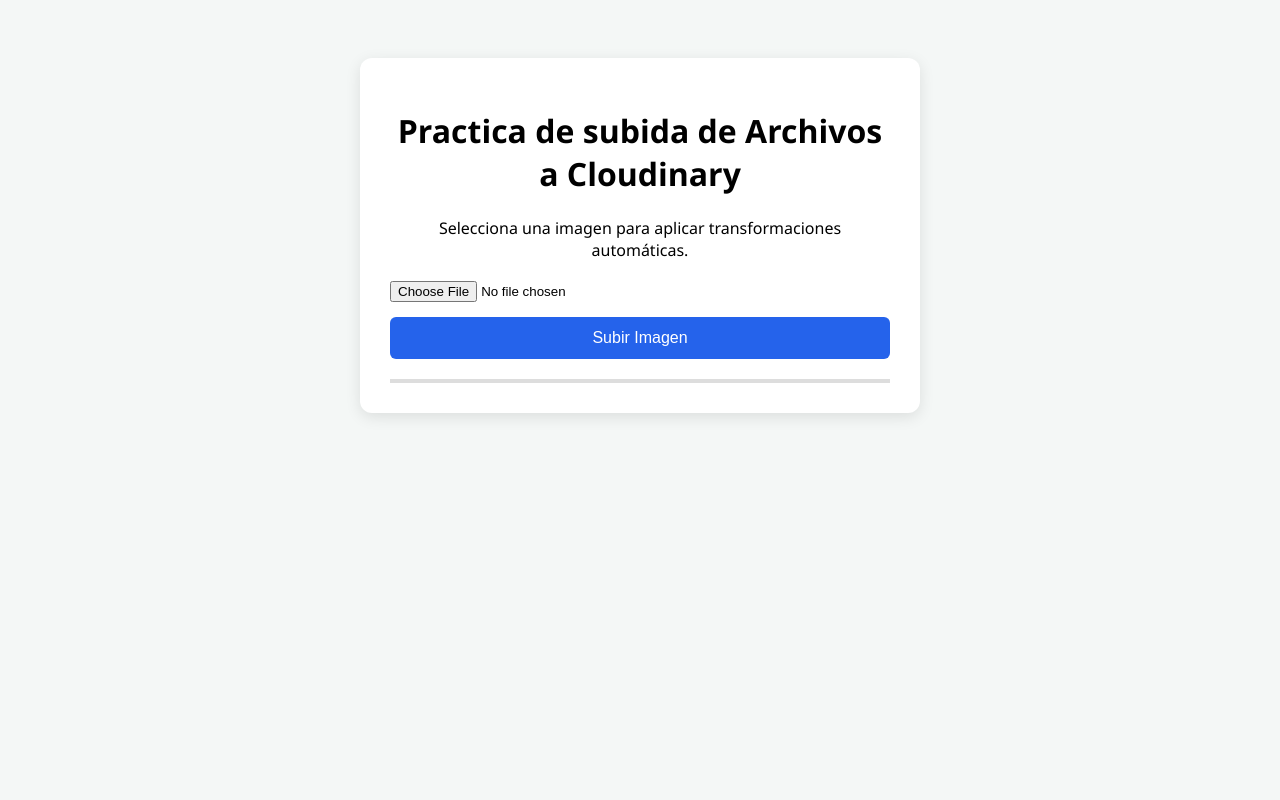
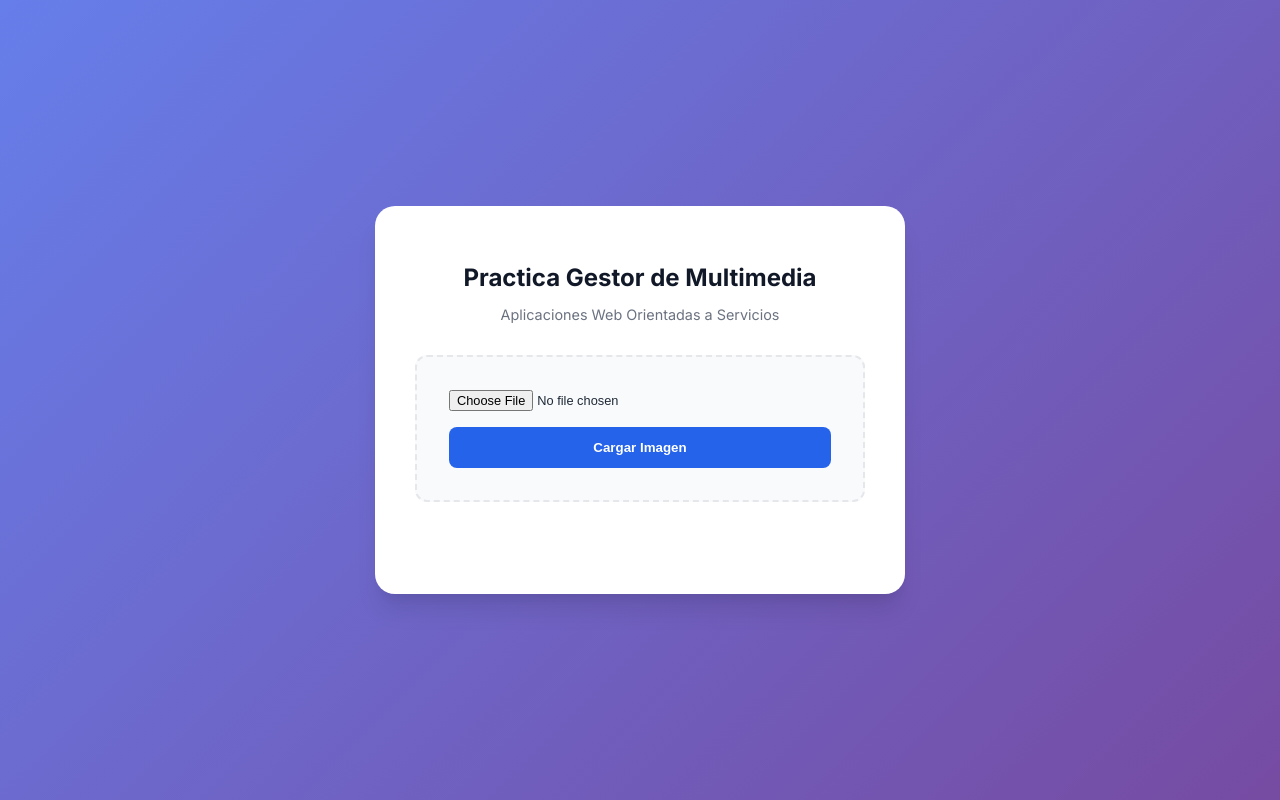
Before and after one commit to GabriielGamez/Aplicaciones-web-orientadas-a-servicios, a PHP site: page /cloudinmary/index.html in a window 1280 px wide. Run offline with PHP 8.4, Linux system fonts and the light colour scheme.

Commit message:
update files

```diff
--- a/cloudinmary/index.html
+++ b/cloudinmary/index.html
@@ -7,32 +7,34 @@
     <title>Práctica Cloudinary </title>
     <link rel="stylesheet" href="/cloudinmary/styles.css">
 </head>
+<body>
+    <main class="container">
+        <header>
+            <h1>Practica Gestor de Multimedia</h1>
+            <p>Aplicaciones Web Orientadas a Servicios</p>
+        </header>
 
-<body>
-    <div class="container">
-        <h1>Practica de subida de Archivos a Cloudinary</h1>
-        <p>Selecciona una imagen para aplicar transformaciones automáticas.</p>
+        <section class="upload-section">
+            <div class="input-group">
+                <input type="file" id="inputfile" accept="image/*">
+            </div>
+            <button id="btnSubir">Cargar Imagen</button>
+        </section>
 
-        <div class="upload-section">
-            <input type="file" id="inputfile" accept="image/*">
-            <button id="btnSubir">Subir Imagen</button>
-        </div>
+        <section id="ver">
+            <p id="textoSubir"></p>
 
-        <div id="ver">
-            <p id="textoSubir"></p>
             <div id="spinner" class="loader" style="display: none;"></div>
 
-            <button id="btnReiniciar" style="display: none; background-color: #10b981; margin-top: 10px;">
+            <button id="btnReiniciar" style="display: none;">
                 Subir otra imagen
             </button>
 
             <div class="image-container">
                 <img id="imagen" src="" alt="">
             </div>
-        </div>
-    </div>
-
+        </section>
+    </main>
     <script src="/cloudinmary/main.js"></script>
 </body>
-
 </html>
--- a/cloudinmary/styles.css
+++ b/cloudinmary/styles.css
@@ -1,60 +1,112 @@
+@import url('https://fonts.googleapis.com/css2?family=Inter:wght@400;600;700&display=swap');
+:root {
+    --primary: #2563eb;
+    --primary-hover: #1d4ed8;
+    --success: #10b981;
+    --bg-gradient: linear-gradient(135deg, #667eea 0%, #764ba2 100%);
+    --text-dark: #1f2937;
+}
+
 body {
-    font-family: 'Segoe UI', Tahoma, Geneva, Verdana, sans-serif;
+    font-family: 'Inter', sans-serif;
+    background: var(--bg-gradient);
+    min-height: 100vh;
     display: flex;
+    align-items: center;
     justify-content: center;
-    padding-top: 50px;
-    background-color: #f4f7f6;
+    margin: 0;
+    color: var(--text-dark);
 }
+
 .container {
-    background: white;
-    padding: 30px;
+    background: #ffffff;
+    padding: 2.5rem;
+    border-radius: 20px;
+    box-shadow: 0 20px 25px -5px rgba(0, 0, 0, 0.1), 0 10px 10px -5px rgba(0, 0, 0, 0.04);
+    text-align: center;
+    max-width: 450px;
+    width: 90%;
+}
+
+h1 {
+    font-size: 1.5rem;
+    font-weight: 700;
+    margin-bottom: 0.5rem;
+    color: #111827;
+}
+
+p {
+    font-size: 0.9rem;
+    color: #6b7280;
+    margin-bottom: 2rem;
+}
+
+.upload-section {
+    border: 2px dashed #e5e7eb;
     border-radius: 12px;
-    box-shadow: 0 4px 15px rgba(0,0,0,0.1);
-    text-align: center;
-    max-width: 500px;
+    padding: 2rem;
+    background: #f9fafb;
+    transition: all 0.3s ease;
+}
+
+.upload-section:hover {
+    border-color: var(--primary);
+}
+
+input[type="file"] {
     width: 100%;
+    margin-bottom: 1rem;
+    font-size: 0.8rem;
 }
-.upload-section {
-    margin: 20px 0;
-    display: flex;
-    flex-direction: column;
-    gap: 15px;
+
+button {
+    width: 100%;
+    padding: 0.8rem;
+    border: none;
+    border-radius: 8px;
+    font-weight: 600;
+    cursor: pointer;
+    transition: transform 0.2s, background 0.3s;
 }
-button {
-    background-color: #2563eb;
+
+#btnSubir {
+    background-color: var(--primary);
     color: white;
-    padding: 12px;
-    border: none;
-    border-radius: 6px;
-    cursor: pointer;
-    font-size: 16px;
-    transition: background 0.3s;
 }
-button:hover {
-    background-color: #1d4ed8;
+
+#btnSubir:hover {
+    background-color: var(--primary-hover);
+    transform: translateY(-1px);
 }
-button:disabled {
-    background-color: #94a3b8;
-    cursor: not-allowed;
+
+#btnReiniciar {
+    background-color: var(--success);
+    color: white;
 }
-/* Spinner de carga */
+
 .loader {
-    border: 5px solid #f3f3f3;
-    border-top: 5px solid #2563eb;
+    border: 4px solid #f3f3f3;
+    border-top: 4px solid var(--primary);
     border-radius: 50%;
     width: 40px;
     height: 40px;
     animation: spin 1s linear infinite;
-    margin: 20px auto;
+    margin: 1.5rem auto;
 }
+
 @keyframes spin {
     0% { transform: rotate(0deg); }
     100% { transform: rotate(360deg); }
 }
+
+.image-container {
+    margin-top: 2rem;
+    overflow: hidden;
+}
 #imagen {
-    margin-top: 20px;
-    display: block;
-    margin-left: auto;
-    margin-right: auto;
-    border: 2px solid #ddd;
+    max-width: 100%;
+    height: auto;
+    box-shadow: 0 10px 15px -3px rgba(0, 0, 0, 0.1);
+    border: 4px solid white;
+    transition: opacity 0.5s ease-in;
 }
```
